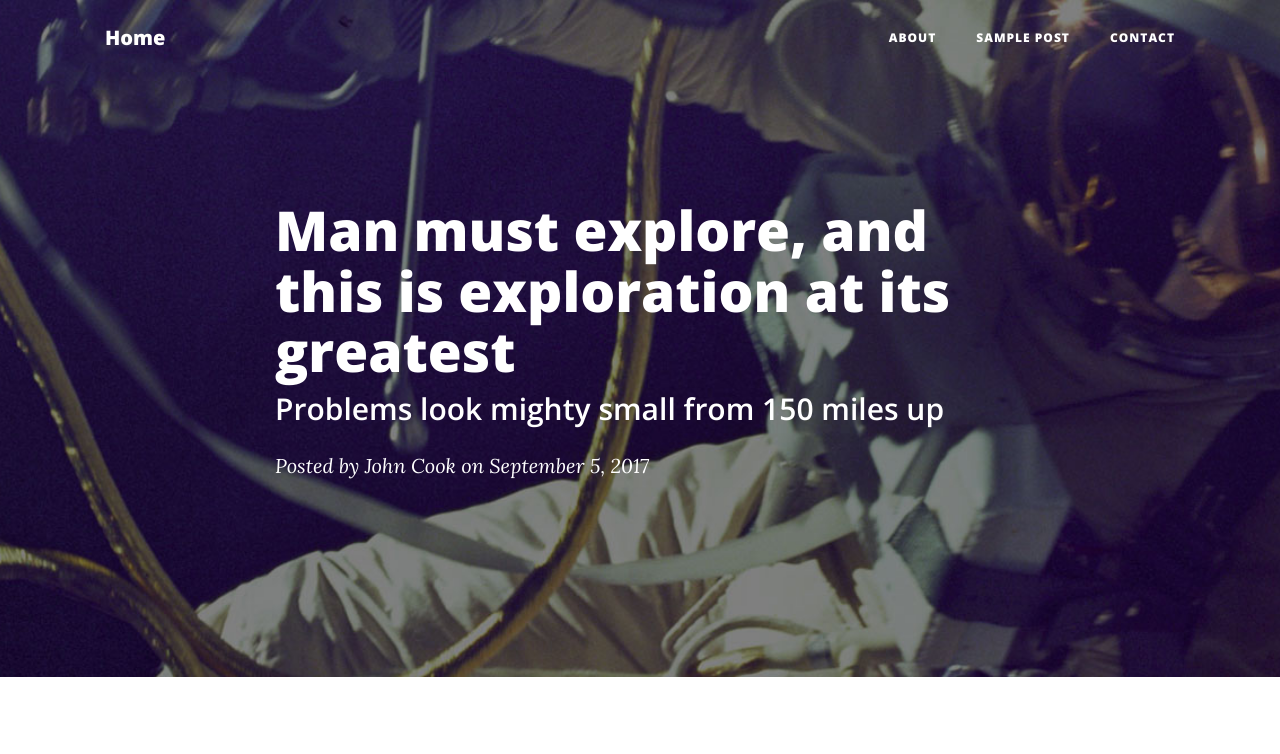
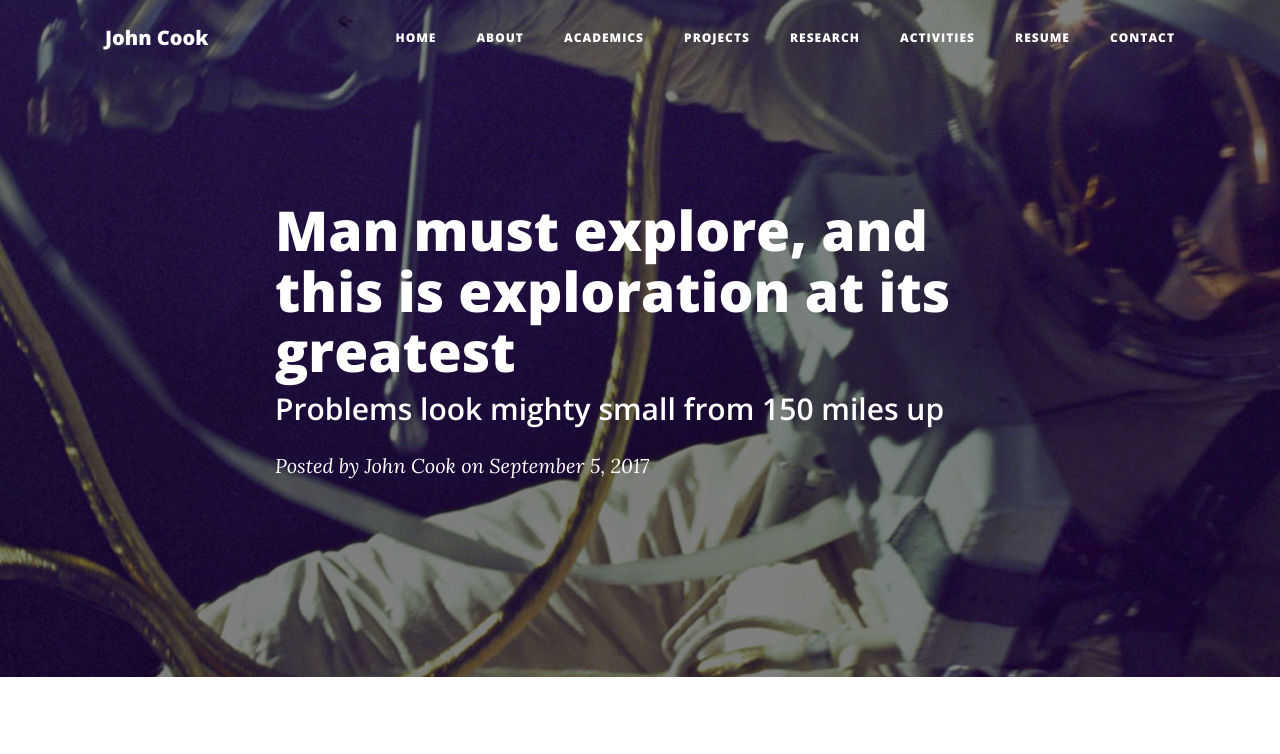
Before and after one commit to marinatedcode/marinatedcode.github.io, a website: page post.html in a window 1280 px wide. Shown: the top 754 px of the page. Drawn offline with nearby package versions, Linux system fonts and the light colour scheme.

Commit message:
Update navbar

```diff
--- a/post.html
+++ b/post.html
@@ -30,21 +30,33 @@
     <!-- Navigation -->
     <nav class="navbar navbar-expand-lg navbar-light fixed-top" id="mainNav">
       <div class="container">
-        <a class="navbar-brand" href="index.html">Home</a>
+        <a class="navbar-brand" href="index.html">John Cook</a>
         <button class="navbar-toggler navbar-toggler-right" type="button" data-toggle="collapse" data-target="#navbarResponsive" aria-controls="navbarResponsive" aria-expanded="false" aria-label="Toggle navigation">
           Menu
           <i class="fa fa-bars"></i>
         </button>
         <div class="collapse navbar-collapse" id="navbarResponsive">
           <ul class="navbar-nav ml-auto">
-            <!-- <li class="nav-item">
+            <li class="nav-item">
               <a class="nav-link" href="index.html">Home</a>
-            </li> -->
+            </li>
             <li class="nav-item">
               <a class="nav-link" href="about.html">About</a>
             </li>
             <li class="nav-item">
-              <a class="nav-link" href="post.html">Sample Post</a>
+              <a class="nav-link" href="#">Academics</a>
+            </li>
+            <li class="nav-item">
+              <a class="nav-link" href="#">Projects</a>
+            </li>
+            <li class="nav-item">
+              <a class="nav-link" href="#">Research</a>
+            </li>
+            <li class="nav-item">
+              <a class="nav-link" href="#">Activities</a>
+            </li>
+            <li class="nav-item">
+              <a class="nav-link" href="#">Resume</a>
             </li>
             <li class="nav-item">
               <a class="nav-link" href="contact.html">Contact</a>
```
Also changed, not shown: about.html (+16 -4 lines), contact.html (+16 -4 lines), index.html (+16 -4 lines).
